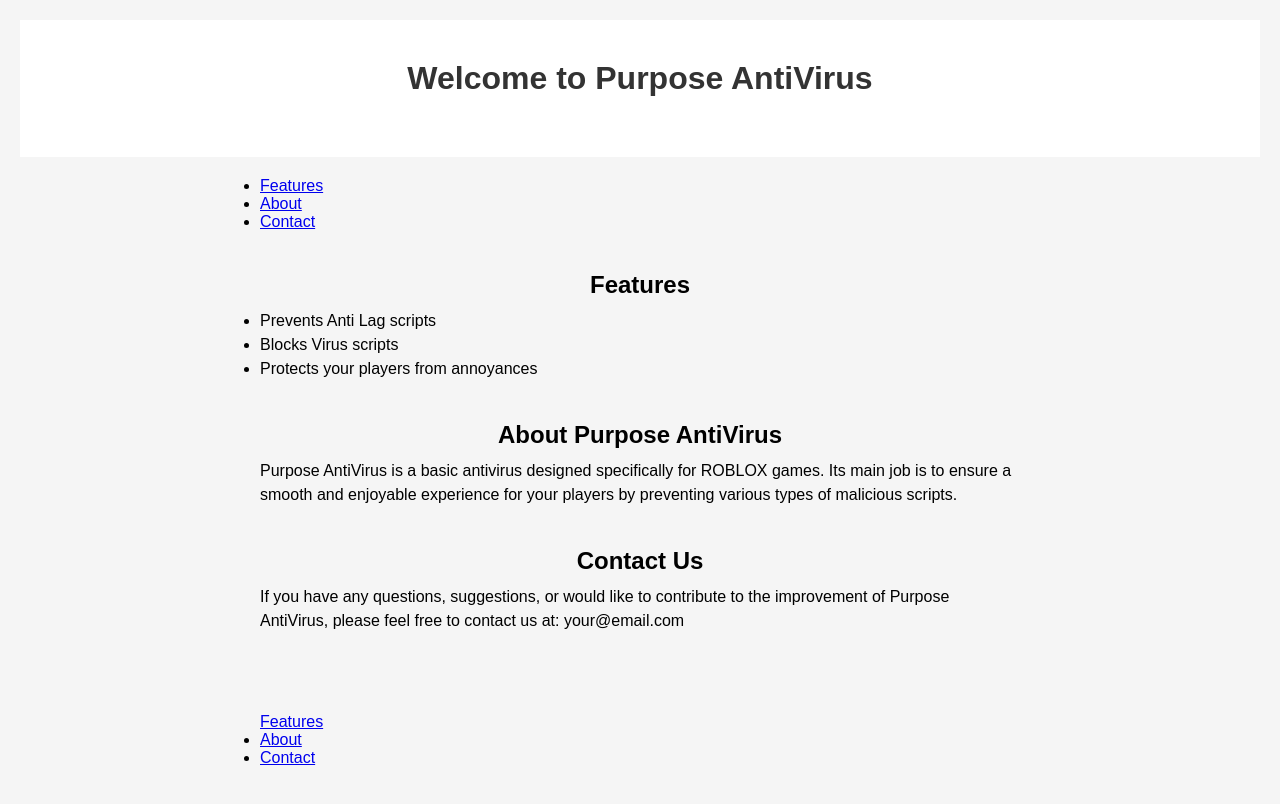
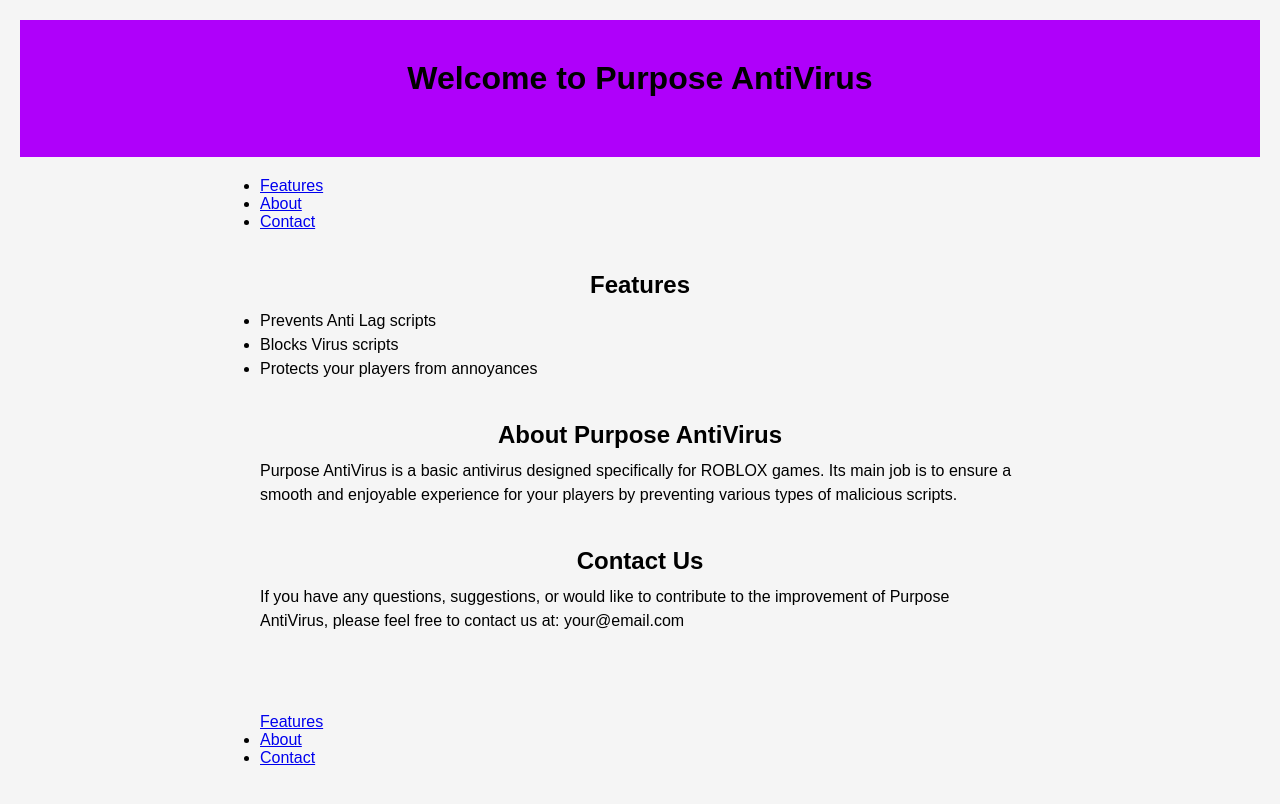
Before and after one commit to PurposeAV/PurposeAV.github.io, a plain HTML site: page index.htm in a window 1280 px wide. Drawn offline with Linux system fonts and the light colour scheme.

Commit message:
Update style.css

```diff
--- a/style.css
+++ b/style.css
@@ -10,8 +10,8 @@
   display: flex;
   align-items: center;
   justify-content: center;
-  background-color: #ffffff;
-  color: #333333;
+  background-color: #af00fa;
+  color: #000;
   padding: 20px;
 }
 
```
